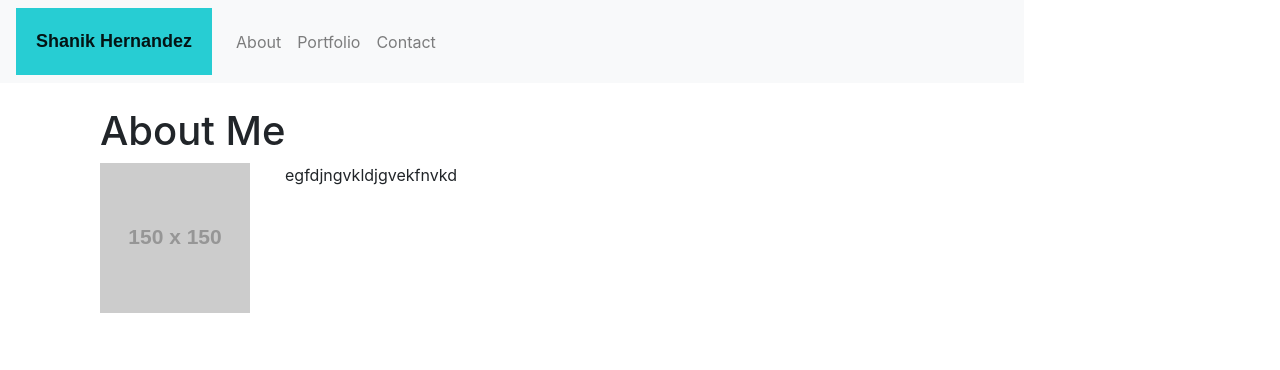
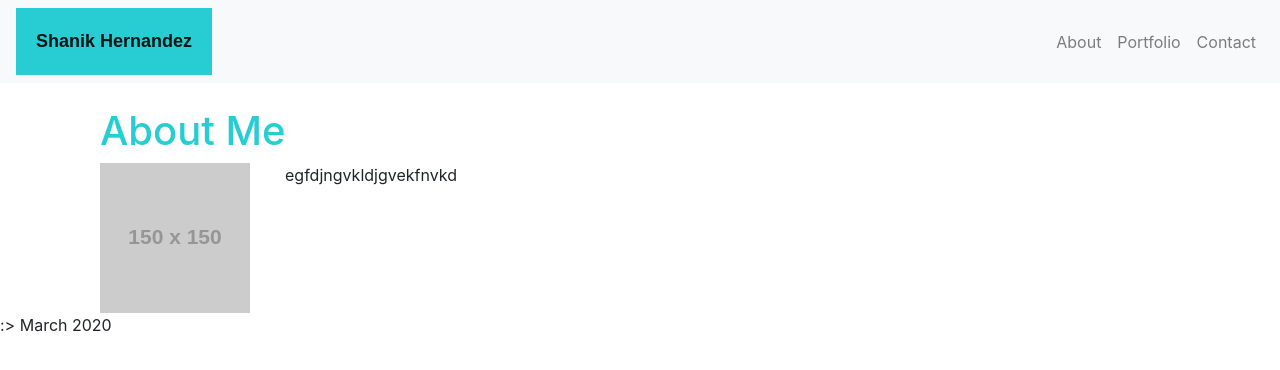
Before and after one commit to shanik1320/Responsiveness_Portfolio, a plain HTML site: page index.html in a window 1280 px wide. Drawn offline with nearby package versions, Linux system fonts and the light colour scheme; placeholder pictures from the web are drawn by us.

Commit message:
moved navbar icons to the right

```diff
--- a/index.html
+++ b/index.html
@@ -12,14 +12,14 @@
 
 <body>
     <div class="wrapper">
-        <nav class="navbar navbar-expand-lg navbar-light bg-light">
+        <nav class="navbar navbar-expand-sm navbar-light bg-light">
             <button class="navbar-toggler" type="button" data-toggle="collapse" data-target="#navbarTogglerDemo01"
                 aria-controls="navbarTogglerDemo01" aria-expanded="false" aria-label="Toggle navigation">
                 <span class="navbar-toggler-icon"></span>
             </button>
             <div class="collapse navbar-collapse" id="navbarTogglerDemo01">
                 <a class="navbar-brand" href="#">Shanik Hernandez</a>
-                <ul class="navbar-nav mr-auto mt-2 mt-lg-0">
+                <ul class="navbar-nav mt-2 mt-lg-0 ml-auto">
                     <li class="nav-item">
                         <a class="nav-link" href="#">About <span class="sr-only">(current)</span></a>
                     </li>
@@ -37,7 +37,7 @@
     <div class="container">
     <div class="=row">
         <div class="col-sm-8">
-            <div class="page header">
+            <div class="page-header">
                 <h1>About Me</h1>
             </div>
             <div class="row">
@@ -52,6 +52,10 @@
     </div>
     </div>
 
+    <footer>
+        <div class=""></div>
+        :> March 2020
+    </footer>
 </body>
 
 </html>
--- a/style.css
+++ b/style.css
@@ -1,5 +1,5 @@
 .wrapper {
-    width: 1024px;
+    width: 100%;
 }
 .navbar-brand {
     background: rgb(39, 205, 211);
@@ -19,3 +19,6 @@
 * {
     box-sizing: border-box;
 }
+.page-header {
+    color: rgb(39, 205, 211);
+}
```
Also changed, not shown: portfolio.html (+3 -0 lines).
